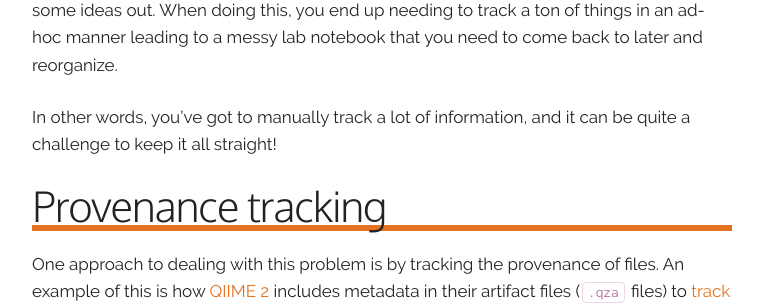
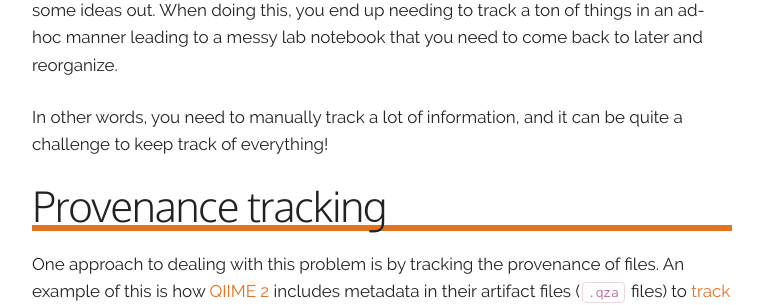
Before and after one commit to mooreryan/TenderIsTheByte, a Jekyll site: the page built from collections/_posts/2021-05-07-computational-lab-notebooks.md, in a window 1280 px wide and 900 px high, scrolled down 1495 px. Shown: the part 153-458 px from the top of the window, without its empty margins (258-1025 px from the left). Built offline with Jekyll 4.4.1, drawn with Linux system fonts in a browser that asks for light colours; some of the changed text lies outside the part shown.

Commit message:
Update post

```diff
--- a/collections/_posts/2021-05-07-computational-lab-notebooks.md
+++ b/collections/_posts/2021-05-07-computational-lab-notebooks.md
@@ -77,8 +77,8 @@ this, you end up needing to track a ton of things in an ad-hoc manner
 leading to a messy lab notebook that you need to come back to later
 and reorganize.
 
-In other words, you've got to manually track a lot of information, and
-it can be quite a challenge to keep it all straight!
+In other words, you need to manually track a lot of information, and
+it can be quite a challenge to keep track of everything!
 
 ## Provenance tracking
 
```
Also changed, not shown: other parts of collections/_posts/2021-05-07-computational-lab-notebooks.md (+2 -2 lines).
